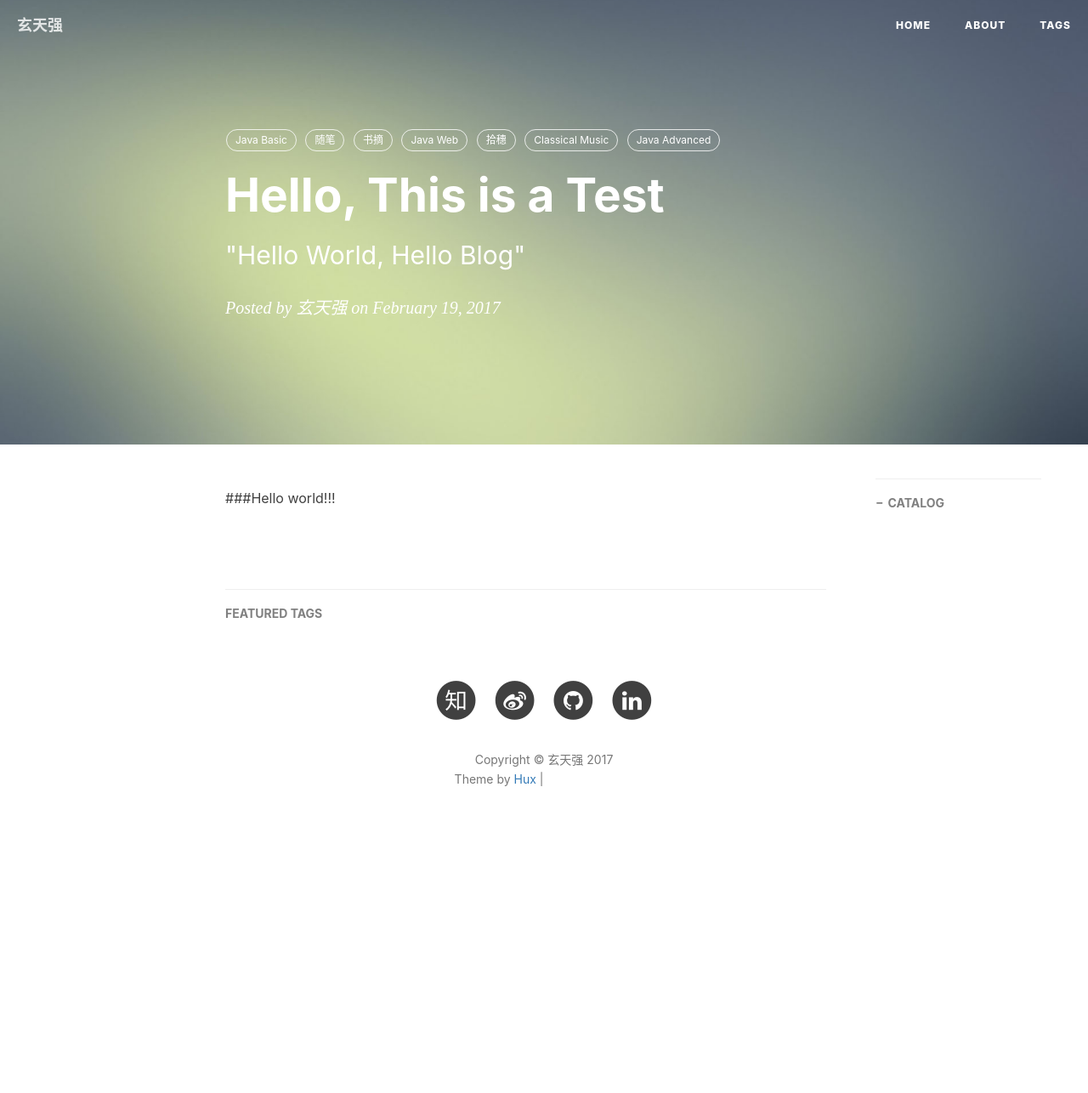
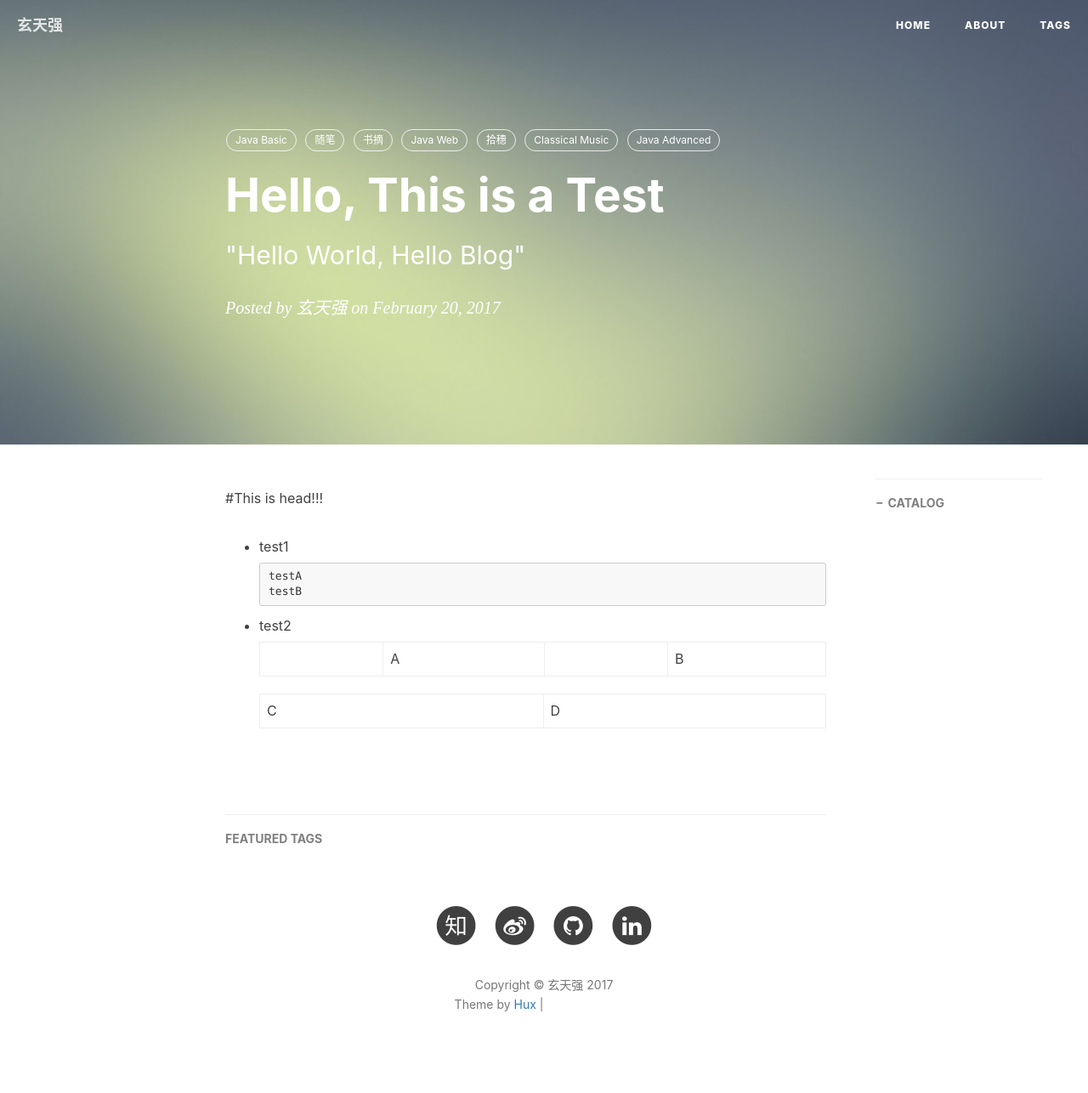
Before and after one commit to sophon250/sophon250.github.io, a Jekyll site: the page built from _posts/2017-02-20-post_template_xtq.md, in a window 1280 px wide. Shown: the whole page at 85% size. Built offline with Jekyll 4.4.1, drawn with Linux system fonts in a browser that asks for light colours; nearby versions of some CDN libraries; comment, search, counter and statistics services are not loaded; before the commit the page ends 1021 px from its top, so only the background shows below that; grey boxes are pictures that could not be loaded.

Commit message:
test markdown

```diff
--- a/_posts/2017-02-19-post_template_xtq.md
+++ b/_posts/2017-02-20-post_template_xtq.md
@@ -2,7 +2,7 @@
 layout:     post
 title:      "Hello, This is a Test"
 subtitle:   " \"Hello World, Hello Blog\""
-date:       2017-02-19 14:58:00
+date:       2017-02-20 11:16:00
 author:     "玄天强"
 header-img: "img/post-template-xtq.jpg"
 catalog: true
@@ -17,8 +17,15 @@ tags:
 ---
 
 
+#This is head!!!
 
+*	test1
 
+		testA
+		testB
 
+*	test2
 
-###Hello world!!!
+	||	 A		||	B	|
+
+	|	 C		 |	D	|
```
